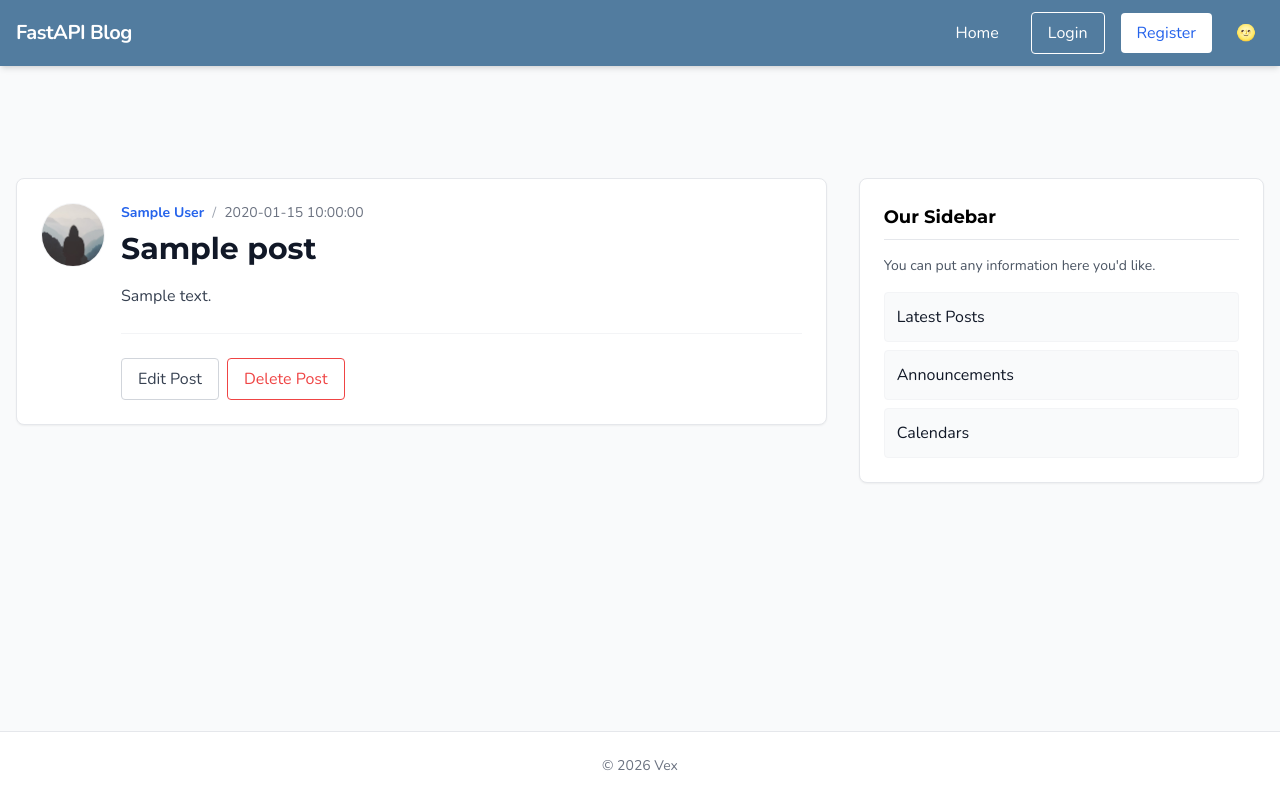
After one commit to vinceOJT/fastapi-blog, a FastAPI app: template templates/post.html in a window 1280 px wide. The commit adds this page. Run offline with FastAPI, Linux system fonts and the light colour scheme; the template is opened without the code that fills it: most values are stand-ins (such as "Sample title", 1, 10 or a date in 2020); some libraries are stand-ins or nearby versions.

Commit message:
added http error exception and post page

```diff
--- a/main.py
+++ b/main.py
@@ -1,4 +1,4 @@
-from fastapi import FastAPI, Request
+from fastapi import FastAPI, Request, HTTPException, status
 from fastapi.staticfiles import StaticFiles
 from fastapi.templating import Jinja2Templates #This is for accessing data from code to html templates, for loops, if else statements etc..
 
@@ -45,4 +45,6 @@ def get_posts(post_id: int, request: Request):
     for post in posts:
         if post.get("id") == post_id:
             return post
-    return templates.TemplateResponse(request, "error.html")
+        else:
+            raise HTTPException(status_code=404, detail=f"Post: '{post_id}' not found")
+    # return templates.TemplateResponse(request, "error.html")
--- /dev/null
+++ b/templates/post.html
@@ -0,0 +1,84 @@
+{% extends "layout.html" %}
+{% block content %}
+<div x-data="{ open: false }">
+    <article class="bg-white dark:bg-gray-800 p-6 mb-6 rounded-lg shadow-sm border border-gray-200 dark:border-gray-700">
+        <div class="flex items-start gap-4">
+            <img class="rounded-full flex-shrink-0 object-cover border border-gray-100 dark:border-gray-600"
+                 src="{{ url_for('static', path='profile_pics/default.jpg') }}"
+                 alt="{{ post.author }}'s profile picture"
+                 width="64"
+                 height="64"
+                 loading="lazy">
+
+            <div class="flex-grow">
+                <div class="flex items-center gap-2 mb-2 text-sm">
+                    <a class="font-bold text-blue-600 dark:text-blue-400 hover:underline" href="#">{{ post.author }}</a>
+                    <span class="text-gray-400">/</span>
+                    <span class="text-gray-500 dark:text-gray-400">{{ post.date_posted }}</span>
+                </div>
+
+                <h2 class="text-3xl font-bold text-gray-900 dark:text-white mb-4">{{ post.title }}</h2>
+                <p class="text-gray-700 dark:text-gray-300 leading-relaxed whitespace-pre-line">{{ post.content }}</p>
+
+                <div class="mt-6 pt-6 border-t border-gray-100 dark:border-gray-700 flex flex-wrap gap-2">
+                    <a class="px-4 py-2 border border-gray-300 dark:border-gray-600 text-gray-700 dark:text-gray-300 rounded hover:bg-gray-50 dark:hover:bg-gray-700 transition"
+                       href="#">
+                       Edit Post
+                    </a>
+                    <button type="button"
+                            @click="open = true"
+                            class="px-4 py-2 border border-red-500 text-red-500 rounded hover:bg-red-50 dark:hover:bg-red-900/20 transition">
+                        Delete Post
+                    </button>
+                </div>
+            </div>
+        </div>
+    </article>
+
+    <div x-show="open"
+         class="fixed inset-0 z-[60] overflow-y-auto"
+         aria-labelledby="modal-title" role="dialog" aria-modal="true"
+         style="display: none;">
+        <div class="flex items-end justify-center min-h-screen pt-4 px-4 pb-20 text-center sm:block sm:p-0">
+
+            <div class="fixed inset-0 bg-gray-500 bg-opacity-75 transition-opacity" @click="open = false"></div>
+
+            <div class="inline-block align-bottom bg-white dark:bg-gray-800 rounded-lg text-left overflow-hidden shadow-xl transform transition-all sm:my-8 sm:align-middle sm:max-w-lg sm:w-full">
+                <div class="bg-white dark:bg-gray-800 px-4 pt-5 pb-4 sm:p-6 sm:pb-4">
+                    <div class="sm:flex sm:items-start">
+                        <div class="mx-auto flex-shrink-0 flex items-center justify-center h-12 w-12 rounded-full bg-red-100 dark:bg-red-900/30 sm:mx-0 sm:h-10 sm:w-10">
+                            <svg class="h-6 w-6 text-red-600" fill="none" viewBox="0 0 24 24" stroke="currentColor">
+                                <path stroke-linecap="round" stroke-linejoin="round" stroke-width="2" d="M12 9v2m0 4h.01m-6.938 4h13.856c1.54 0 2.502-1.667 1.732-3L13.732 4c-.77-1.333-2.694-1.333-3.464 0L3.34 16c-.77 1.333.192 3 1.732 3z" />
+                            </svg>
+                        </div>
+                        <div class="mt-3 text-center sm:mt-0 sm:ml-4 sm:text-left">
+                            <h3 class="text-lg leading-6 font-bold text-gray-900 dark:text-white" id="modal-title">Delete Post?</h3>
+                            <div class="mt-2">
+                                <p class="text-sm text-gray-500 dark:text-gray-400">Are you sure you want to delete this post? This action cannot be undone.</p>
+                            </div>
+                        </div>
+                    </div>
+                </div>
+                <div class="bg-gray-50 dark:bg-gray-700/50 px-4 py-3 sm:px-6 sm:flex sm:flex-row-reverse">
+                    <form action="#" method="POST">
+                        <button type="submit" class="w-full inline-flex justify-center rounded-md border border-transparent shadow-sm px-4 py-2 bg-red-600 text-base font-medium text-white hover:bg-red-700 focus:outline-none sm:ml-3 sm:w-auto sm:text-sm transition">
+                            Delete
+                        </button>
+                    </form>
+                    <button type="button"
+                            @click="open = false"
+                            class="mt-3 w-full inline-flex justify-center rounded-md border border-gray-300 dark:border-gray-600 shadow-sm px-4 py-2 bg-white dark:bg-gray-800 text-base font-medium text-gray-700 dark:text-gray-300 hover:bg-gray-50 dark:hover:bg-gray-700 focus:outline-none sm:mt-0 sm:ml-3 sm:w-auto sm:text-sm transition">
+                        Cancel
+                    </button>
+                </div>
+            </div>
+        </div>
+    </div>
+</div>
+
+<script>
+    // If you don't want to use Alpine.js, you can use this simple toggle:
+    const deleteBtn = document.querySelector('[data-delete-trigger]');
+    // Logic to toggle the 'hidden' class on your modal div
+</script>
+{% endblock content %}
```
Also changed, not shown: templates/error.html (+11 -13 lines).
